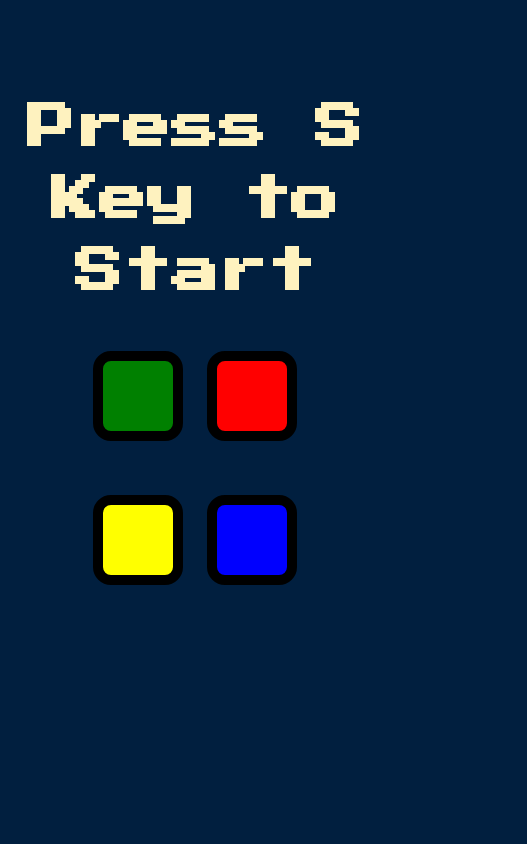
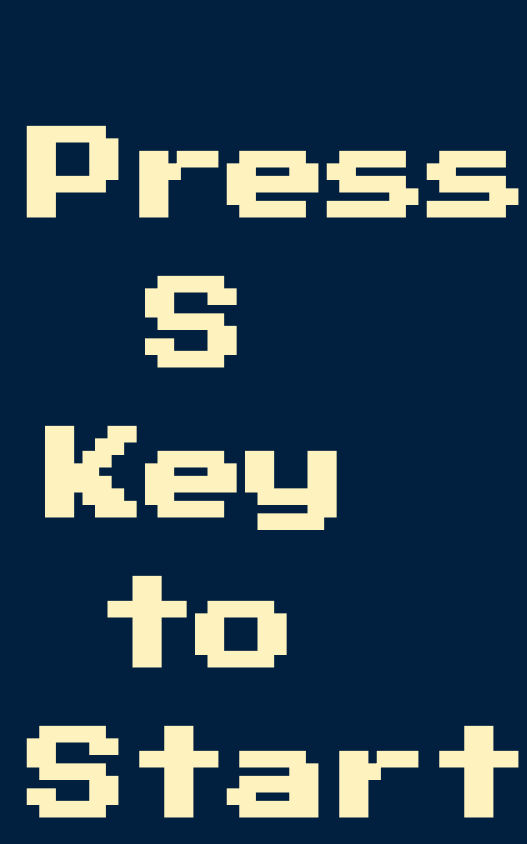
Before and after one commit to oppenheimer06/cg, a plain HTML site: page index.html in a window 390 px wide. Shown: the top 844 px of the page, 527 px wide, since content can reach past the window. Drawn offline with nearby package versions, Linux system fonts and the light colour scheme.

Commit message:
Update styles.css

```diff
--- a/styles.css
+++ b/styles.css
@@ -5,7 +5,7 @@ body {
 
 #level-title {
   font-family: 'Press Start 2P', cursive;
-  font-size: 3rem;
+  font-size: 100px;
   margin:  5%;
   color: #FEF2BF;
 }
@@ -70,7 +70,8 @@ body {
     margin-right: 10px;
   }
   body{
-    padding-top: 65px;
+    padding-top:20%;
+    padding-bottom:20%;
   }
 }
 
```
